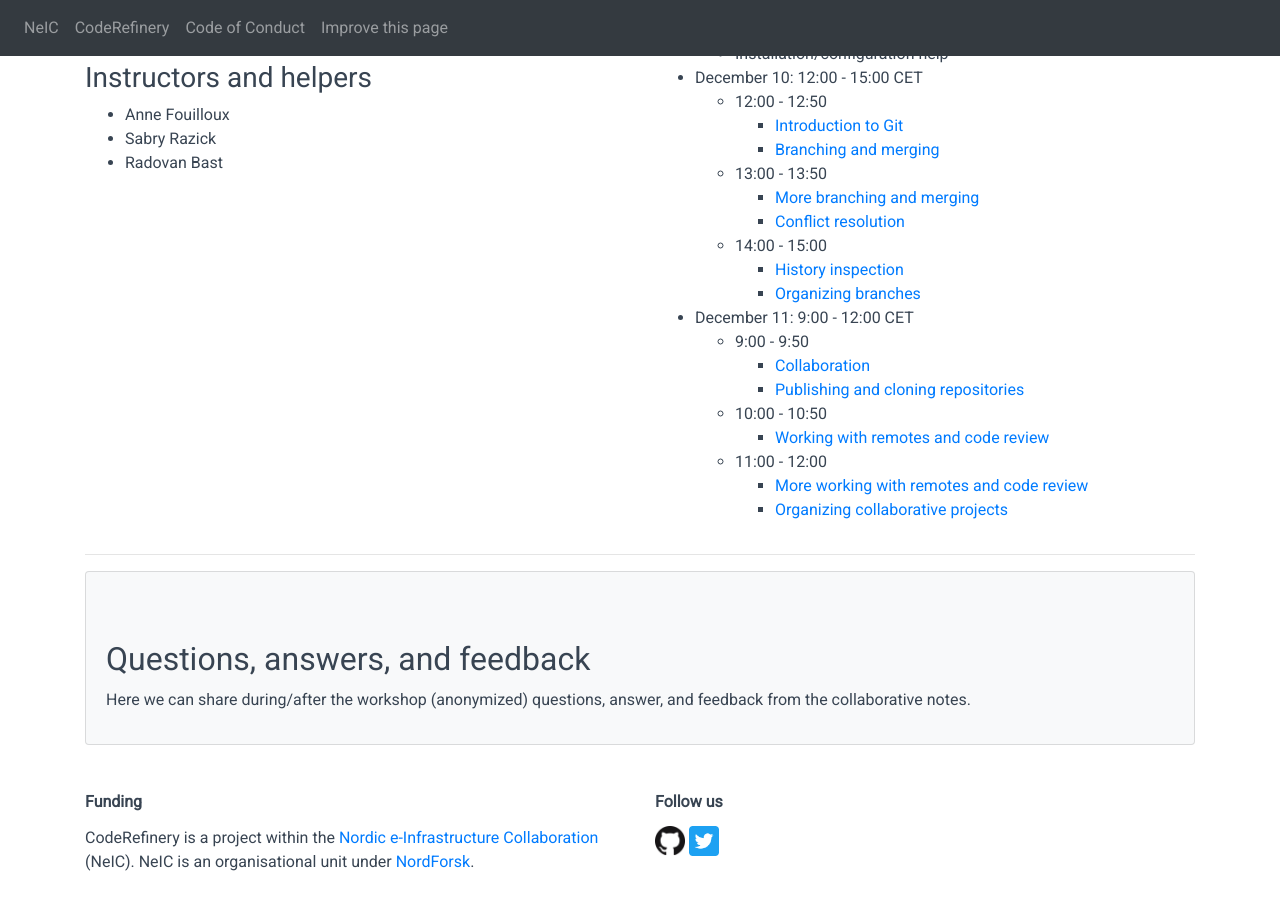
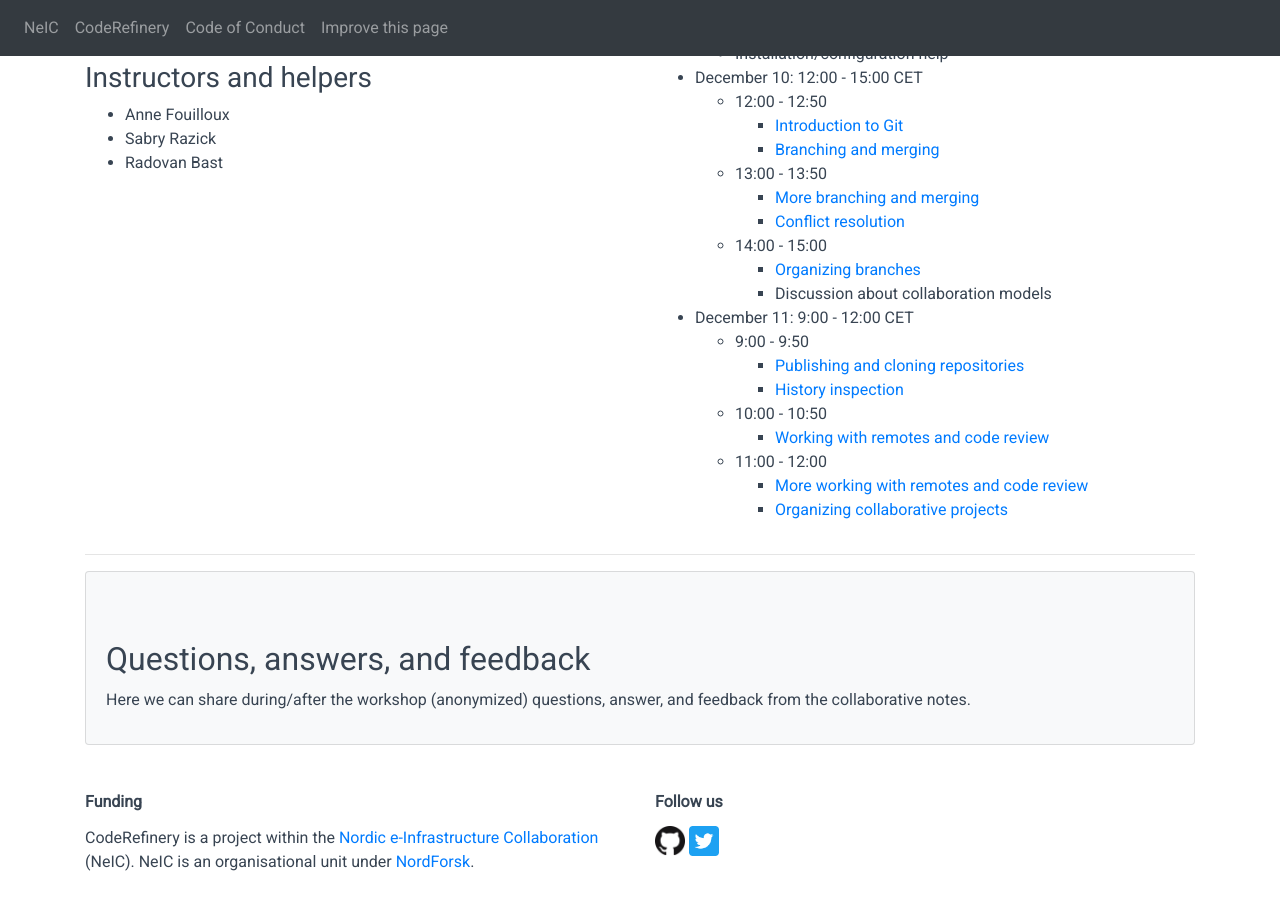
Before and after one commit to coderefinery/2020-12-10-online, a Jekyll site: the page built from index.md, in a window 1280 px wide and 900 px high, scrolled down 899 px. Built offline with Jekyll 4.4.1, drawn with Linux system fonts in a browser that asks for light colours; comment, search, counter and statistics services are not loaded.

Commit message:
changes in schedule

```diff
--- a/right_column.md
+++ b/right_column.md
@@ -41,13 +41,13 @@ up to right before "Exercise: record changes").
     - [More branching and merging](https://coderefinery.github.io/git-intro/06-branches/)
     - [Conflict resolution](https://coderefinery.github.io/git-intro/08-conflicts/)
   - 14:00 - 15:00
-    - [History inspection](https://coderefinery.github.io/git-intro/10-archaeology/)
     - [Organizing branches](https://coderefinery.github.io/git-intro/14-level/)
+    - Discussion about collaboration models
 
 - December 11: 9:00 - 12:00 CET
   - 9:00 - 9:50
-    - [Collaboration](https://coderefinery.github.io/git-collaborative/01-remotes/)
     - [Publishing and cloning repositories](https://coderefinery.github.io/git-intro/09-remotes/)
+    - [History inspection](https://coderefinery.github.io/git-intro/10-archaeology/)
   - 10:00 - 10:50
     - [Working with remotes and code review](https://coderefinery.github.io/git-collaborative/02-centralized/)
   - 11:00 - 12:00
```
